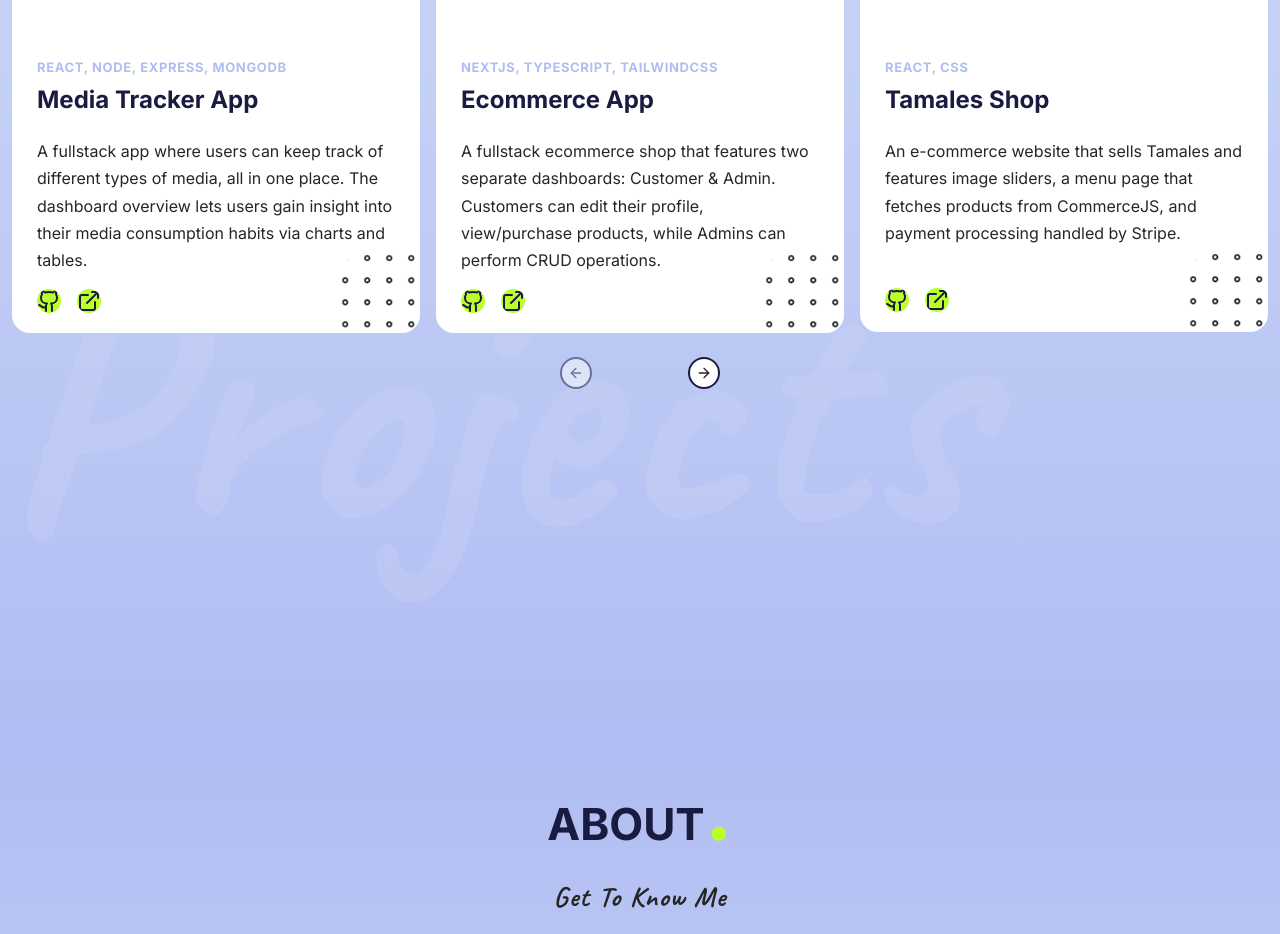
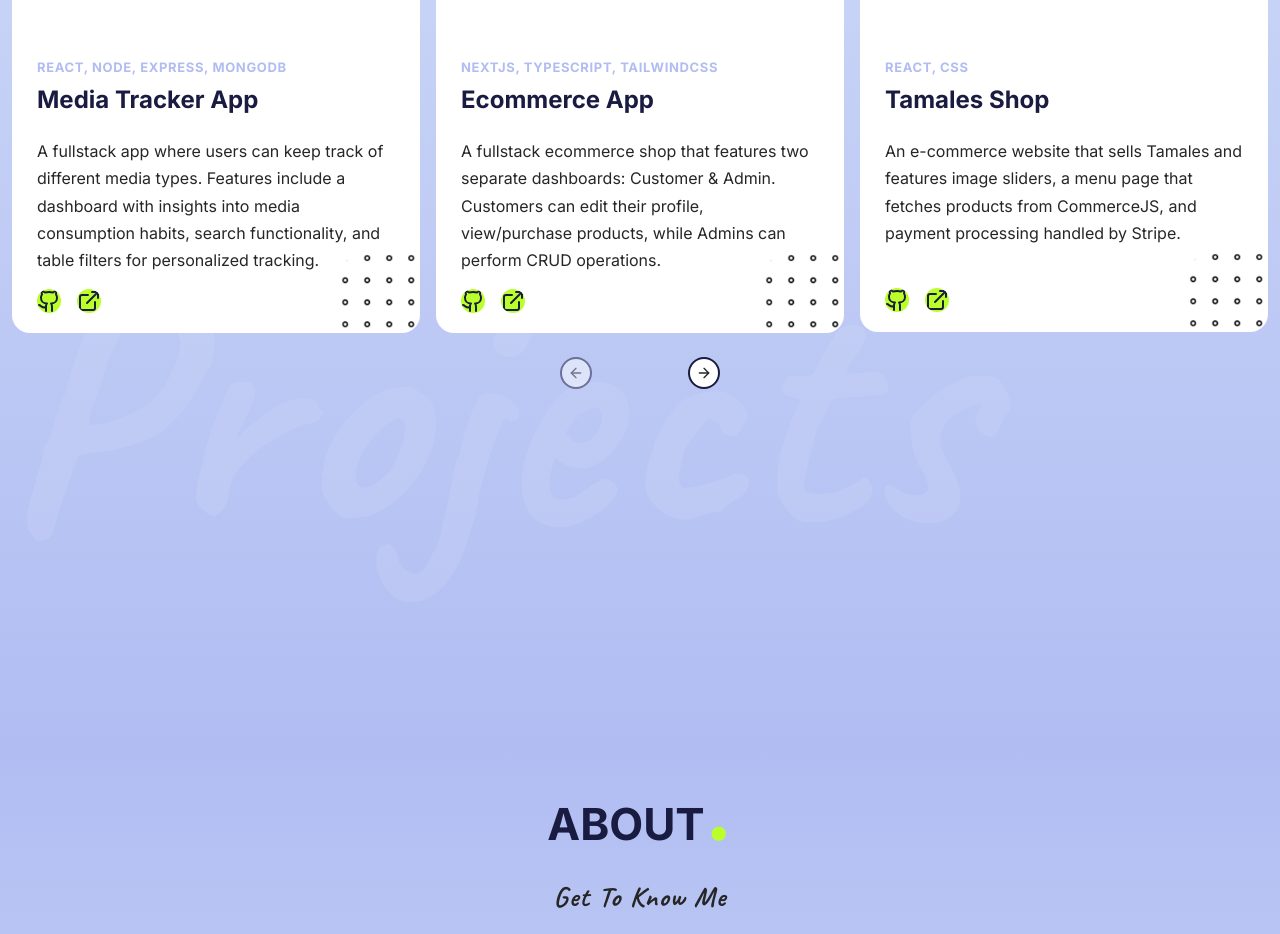
Before and after one commit to lizmery/portfolio-v4, a Next.js app: page / in a window 1280 px wide. Shown: the part 1440-2374 px from the top of the page. Built offline with nearby package versions, Linux system fonts and the light colour scheme.

Commit message:
update Data.ts

```diff
--- a/src/constants/Data.ts
+++ b/src/constants/Data.ts
@@ -145,7 +145,7 @@ export const projects = [
     sourceLink: 'https://github.com/lizmery/faves-tracker',
     demoLink: 'https://mediatracker-proxy.vercel.app',
     description:
-      'A fullstack app where users can keep track of different types of media, all in one place. The dashboard overview lets users gain insight into their media consumption habits via charts and tables.',
+      'A fullstack app where users can keep track of different media types. Features include a dashboard with insights into media consumption habits, search functionality, and table filters for personalized tracking.',
   },
     {
       id: 1,
```
